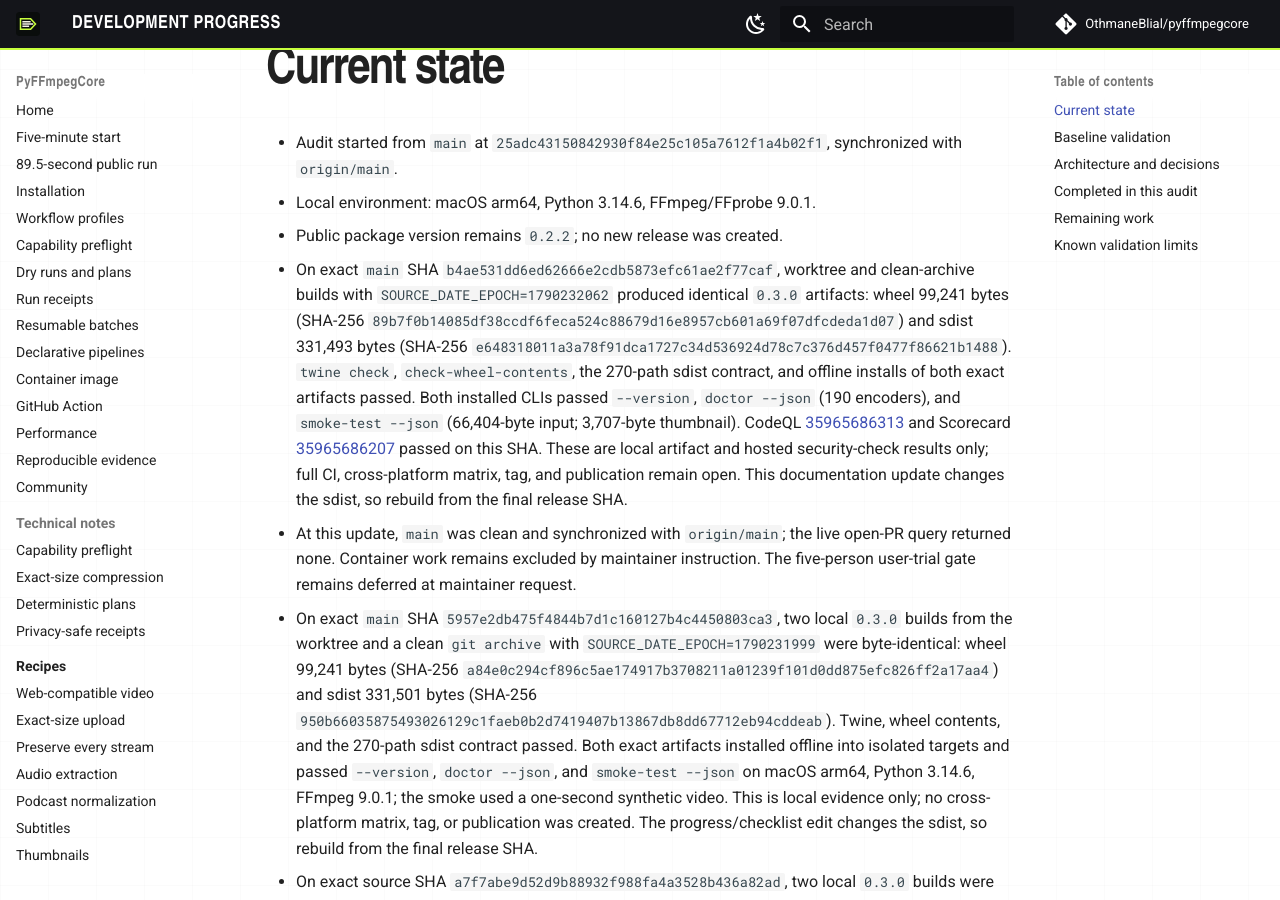
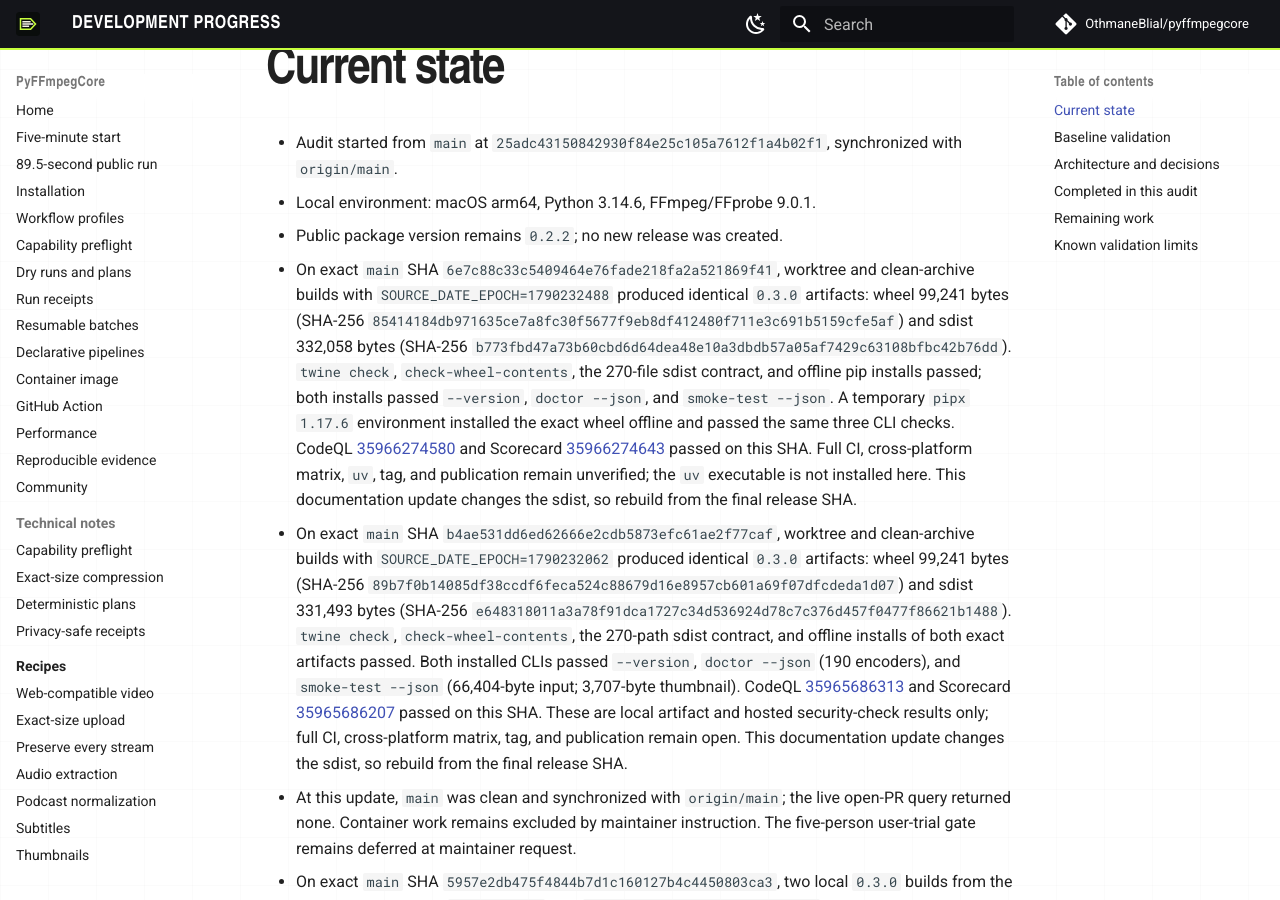
Before and after one commit to OthmaneBlial/pyffmpegcore, an MkDocs documentation site: the page built from docs/PROGRESS.md, in a window 1280 px wide and 900 px high, scrolled down 509 px. Built offline with MkDocs 1.6.1 and Material for MkDocs 9.7.7, drawn with Linux system fonts in a browser that asks for light colours; comment, search, counter and statistics services are not loaded.

Commit message:
docs: record current pipx artifact verification

```diff
--- a/docs/PROGRESS.md
+++ b/docs/PROGRESS.md
@@ -7,6 +7,7 @@ Updated: 2026-09-24
 - Audit started from `main` at `25adc43150842930f84e25c105a7612f1a4b02f1`, synchronized with `origin/main`.
 - Local environment: macOS arm64, Python 3.14.6, FFmpeg/FFprobe 9.0.1.
 - Public package version remains `0.2.2`; no new release was created.
+- On exact `main` SHA `6e7c88c33c5409464e76fade218fa2a521869f41`, worktree and clean-archive builds with `SOURCE_DATE_EPOCH=1790232488` produced identical `0.3.0` artifacts: wheel 99,241 bytes (SHA-256 `85414184db971635ce7a8fc30f5677f9eb8df412480f711e3c691b5159cfe5af`) and sdist 332,058 bytes (SHA-256 `b773fbd47a73b60cbd6d64dea48e10a3dbdb57a05af7429c63108bfbc42b76dd`). `twine check`, `check-wheel-contents`, the 270-file sdist contract, and offline pip installs passed; both installs passed `--version`, `doctor --json`, and `smoke-test --json`. A temporary `pipx 1.17.6` environment installed the exact wheel offline and passed the same three CLI checks. CodeQL [35966274580](https://github.com/OthmaneBlial/pyffmpegcore/actions/runs/35966274580) and Scorecard [35966274643](https://github.com/OthmaneBlial/pyffmpegcore/actions/runs/35966274643) passed on this SHA. Full CI, cross-platform matrix, `uv`, tag, and publication remain unverified; the `uv` executable is not installed here. This documentation update changes the sdist, so rebuild from the final release SHA.
 - On exact `main` SHA `b4ae531dd6ed62666e2cdb5873efc61ae2f77caf`, worktree and clean-archive builds with `SOURCE_DATE_EPOCH=1790232062` produced identical `0.3.0` artifacts: wheel 99,241 bytes (SHA-256 `89b7f0b14085df38ccdf6feca524c88679d16e8957cb601a69f07dfcdeda1d07`) and sdist 331,493 bytes (SHA-256 `e648318011a3a78f91dca1727c34d536924d78c7c376d457f0477f86621b1488`). `twine check`, `check-wheel-contents`, the 270-path sdist contract, and offline installs of both exact artifacts passed. Both installed CLIs passed `--version`, `doctor --json` (190 encoders), and `smoke-test --json` (66,404-byte input; 3,707-byte thumbnail). CodeQL [35965686313](https://github.com/OthmaneBlial/pyffmpegcore/actions/runs/35965686313) and Scorecard [35965686207](https://github.com/OthmaneBlial/pyffmpegcore/actions/runs/35965686207) passed on this SHA. These are local artifact and hosted security-check results only; full CI, cross-platform matrix, tag, and publication remain open. This documentation update changes the sdist, so rebuild from the final release SHA.
 - At this update, `main` was clean and synchronized with `origin/main`; the live open-PR query returned none. Container work remains excluded by maintainer instruction. The five-person user-trial gate remains deferred at maintainer request.
 - On exact `main` SHA `5957e2db475f4844b7d1c160127b4c4450803ca3`, two local `0.3.0` builds from the worktree and a clean `git archive` with `SOURCE_DATE_EPOCH=1790231999` were byte-identical: wheel 99,241 bytes (SHA-256 `a84e0c294cf896c5ae174917b3708211a01239f101d0dd875efc826ff2a17aa4`) and sdist 331,501 bytes (SHA-256 `950b66035875493026129c1faeb0b2d7419407b13867db8dd67712eb94cddeab`). Twine, wheel contents, and the 270-path sdist contract passed. Both exact artifacts installed offline into isolated targets and passed `--version`, `doctor --json`, and `smoke-test --json` on macOS arm64, Python 3.14.6, FFmpeg 9.0.1; the smoke used a one-second synthetic video. This is local evidence only; no cross-platform matrix, tag, or publication was created. The progress/checklist edit changes the sdist, so rebuild from the final release SHA.
```
Also changed, not shown: RELEASE_CHECKLIST.md (+1 -1 lines).
